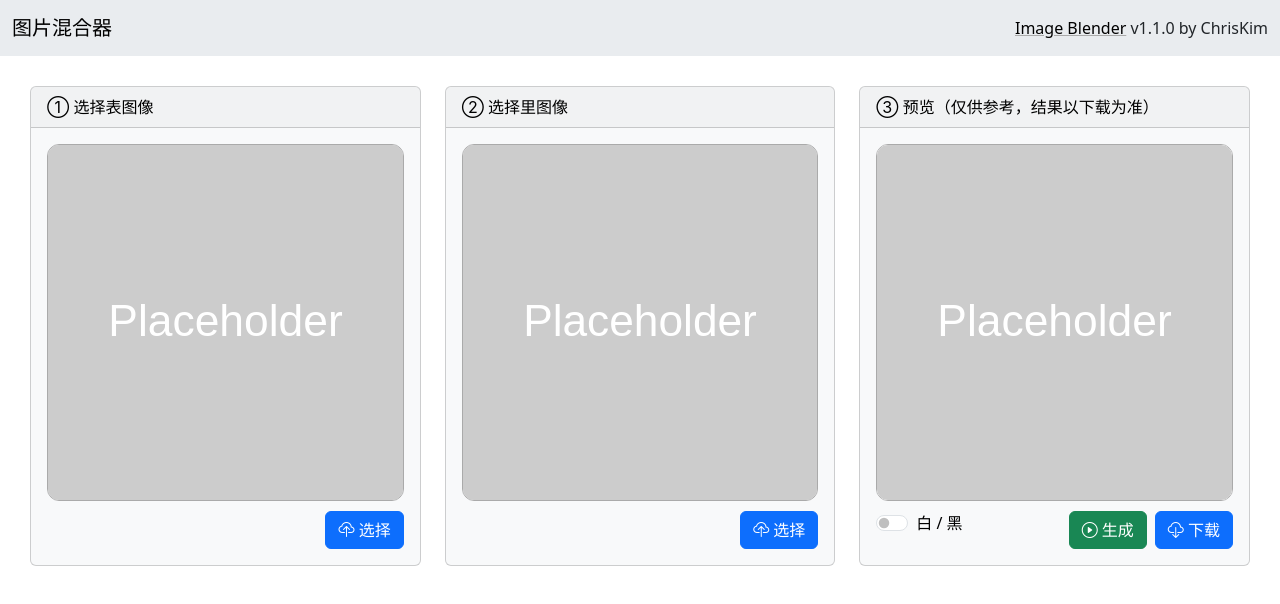
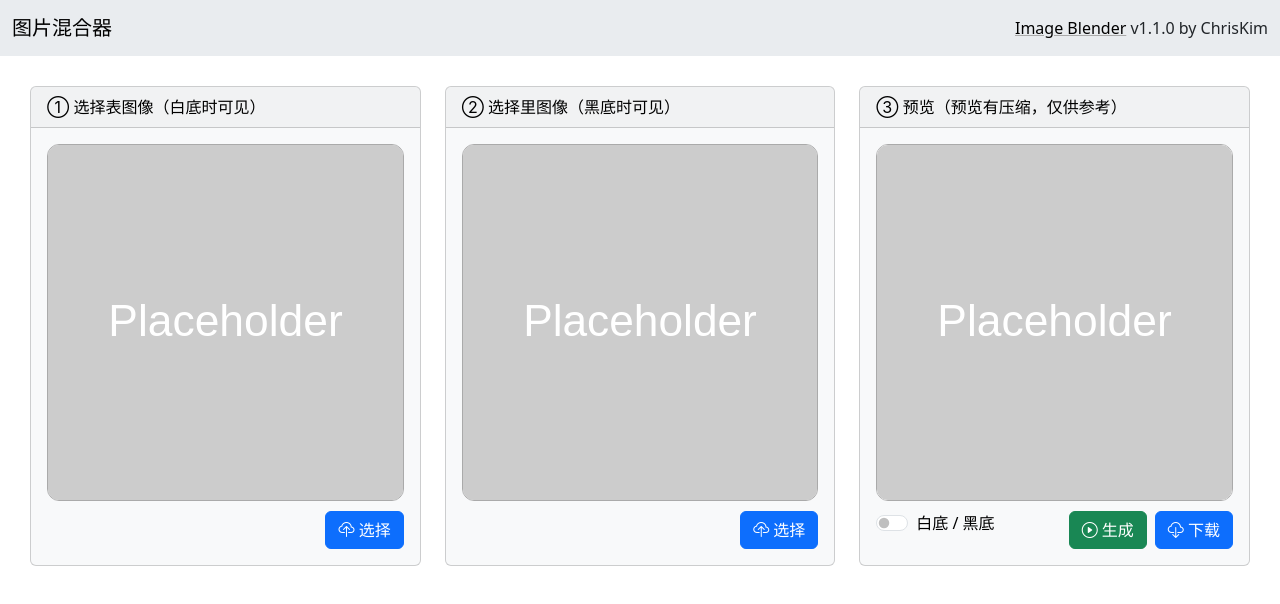
Before and after one commit to ChrisKimZHT/image-blender, a React (Create React App) app: page / in a window 1280 px wide. Shown: the top 604 px of the page. Built offline with nearby package versions, Linux system fonts and the light colour scheme.

Commit message:
[feat] 修改界面文本

```diff
--- a/src/App.jsx
+++ b/src/App.jsx
@@ -147,7 +147,7 @@ const App = () => {
         <div className="row">
           <div className="col-sm-6 col-xl-4 mb-4">
             <div className="card text-bg-light">
-              <div className="card-header">① 选择表图像</div>
+              <div className="card-header">① 选择表图像（白底时可见）</div>
               <div className="card-body">
                 <div className='image-container'>
                   <img src={outerThumb} alt="outer" className='image-preview' />
@@ -161,7 +161,7 @@ const App = () => {
           </div>
           <div className="col-sm-6 col-xl-4 mb-4">
             <div className="card text-bg-light">
-              <div className="card-header">② 选择里图像</div>
+              <div className="card-header">② 选择里图像（黑底时可见）</div>
               <div className="card-body">
                 <div className='image-container'>
                   <img src={innerThumb} alt="inner" className='image-preview' />
@@ -175,14 +175,14 @@ const App = () => {
           </div>
           <div className="col-12 col-xl-4 mb-4">
             <div className="card text-bg-light">
-              <div className="card-header">③ 预览（仅供参考，结果以下载为准）</div>
+              <div className="card-header">③ 预览（预览有压缩，仅供参考）</div>
               <div className="card-body">
                 <div className='image-container'>
                   <img src={resultThumb} alt="inner" className={`image-preview ${bgColor ? 'bg-black' : 'bg-white'}`} />
                 </div>
                 <div className="form-check form-switch float-start">
                   <input className="form-check-input" type="checkbox" role="switch" id="bg-color" value={bgColor} onChange={(e) => setBgColor(e.target.checked)} />
-                  <label className="form-check-label" for="bg-color">白 / 黑</label>
+                  <label className="form-check-label" for="bg-color">白底 / 黑底</label>
                 </div>
                 <button type="button" className="btn btn-primary float-end" onClick={async () => downloadBlob(await resultImage.toBlob())}>
                   <i className="bi bi-cloud-download"></i> 下载
```
